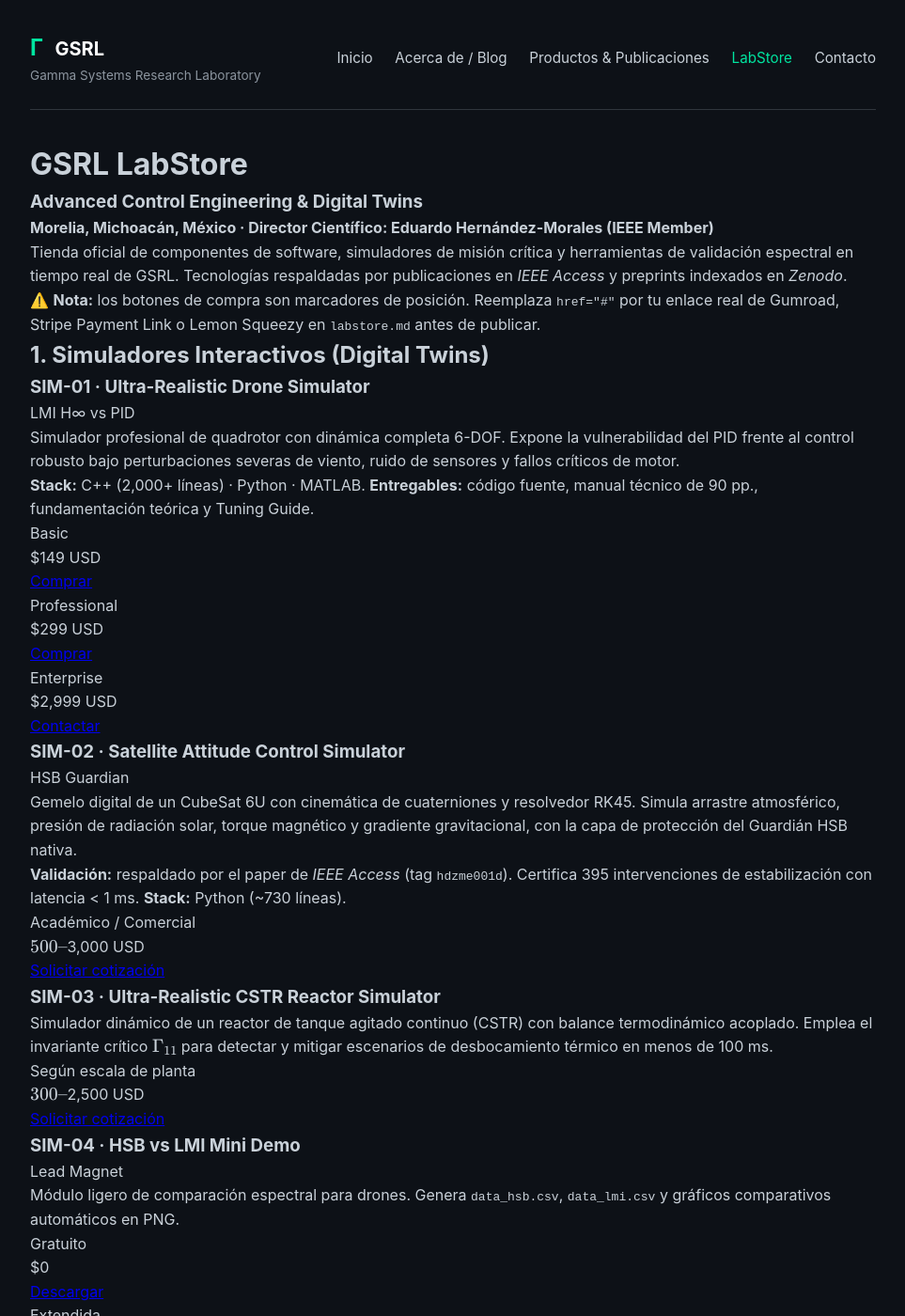
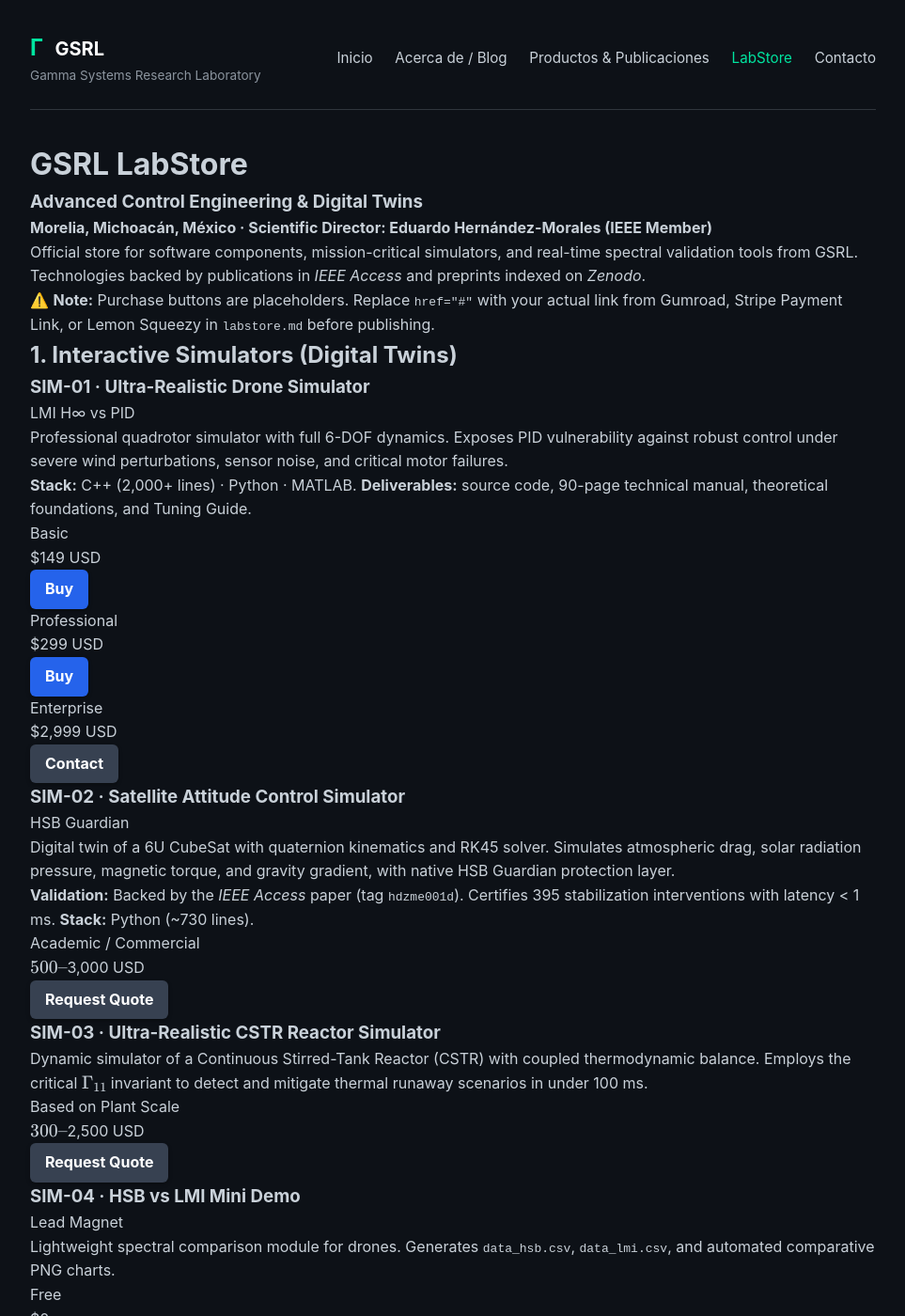
Before and after one commit to eduardohernandezmoralesa01-winsa/eduardohernandezmoralesa01-winsa, a Jekyll site: the page built from labstore.md, in a window 1280 px wide and 1400 px high. Shown: the whole window at 94% size, without its empty margins (158-1121 px from the left). Built offline with Jekyll 4.4.1, drawn with Linux system fonts in a browser that asks for light colours; some of the changed text lies outside the part shown.

Commit message:
Actualizar labstore.md

```diff
--- a/labstore.md
+++ b/labstore.md
@@ -7,38 +7,38 @@ permalink: /labstore/
 # GSRL LabStore
 
 ### Advanced Control Engineering & Digital Twins
-**Morelia, Michoacán, México · Director Científico: Eduardo Hernández-Morales (IEEE Member)**
+**Morelia, Michoacán, México · Scientific Director: Eduardo Hernández-Morales (IEEE Member)**
 
-Tienda oficial de componentes de software, simuladores de misión crítica y herramientas de validación espectral en tiempo real de GSRL. Tecnologías respaldadas por publicaciones en *IEEE Access* y preprints indexados en *Zenodo*.
+Official store for software components, mission-critical simulators, and real-time spectral validation tools from GSRL. Technologies backed by publications in *IEEE Access* and preprints indexed on *Zenodo*.
 
 <div class="card" style="border-color: var(--warn)">
-⚠️ <strong>Nota:</strong> los botones de compra son marcadores de posición. Reemplaza <code>href="#"</code> por tu enlace real de Gumroad, Stripe Payment Link o Lemon Squeezy en <code>labstore.md</code> antes de publicar.
+⚠️ <strong>Note:</strong> Purchase buttons are placeholders. Replace <code>href="#"</code> with your actual link from Gumroad, Stripe Payment Link, or Lemon Squeezy in <code>labstore.md</code> before publishing.
 </div>
 
-## 1. Simuladores Interactivos (Digital Twins)
+## 1. Interactive Simulators (Digital Twins)
 
 <div class="product">
   <div class="product-header">
     <h3>SIM-01 · Ultra-Realistic Drone Simulator</h3>
     <span class="product-tag">LMI H∞ vs PID</span>
   </div>
-  <p>Simulador profesional de quadrotor con dinámica completa 6-DOF. Expone la vulnerabilidad del PID frente al control robusto bajo perturbaciones severas de viento, ruido de sensores y fallos críticos de motor.</p>
-  <p><strong>Stack:</strong> C++ (2,000+ líneas) · Python · MATLAB. <strong>Entregables:</strong> código fuente, manual técnico de 90 pp., fundamentación teórica y Tuning Guide.</p>
+  <p>Professional quadrotor simulator with full 6-DOF dynamics. Exposes PID vulnerability against robust control under severe wind perturbations, sensor noise, and critical motor failures.</p>
+  <p><strong>Stack:</strong> C++ (2,000+ lines) · Python · MATLAB. <strong>Deliverables:</strong> source code, 90-page technical manual, theoretical foundations, and Tuning Guide.</p>
   <div class="price-tiers">
     <div class="tier">
       <div class="tier-name">Basic</div>
       <div class="tier-price">$149 USD</div>
-      <a href="#" class="buy-btn">Comprar</a>
+      <a href="#" class="buy-btn" style="color: #ffffff !important; background-color: #2563eb; padding: 8px 16px; border-radius: 6px; text-decoration: none; display: inline-block; font-weight: bold; box-shadow: 0 2px 4px rgba(0,0,0,0.3);">Buy</a>
     </div>
     <div class="tier">
       <div class="tier-name">Professional</div>
       <div class="tier-price">$299 USD</div>
-      <a href="#" class="buy-btn">Comprar</a>
+      <a href="#" class="buy-btn" style="color: #ffffff !important; background-color: #2563eb; padding: 8px 16px; border-radius: 6px; text-decoration: none; display: inline-block; font-weight: bold; box-shadow: 0 2px 4px rgba(0,0,0,0.3);">Buy</a>
     </div>
     <div class="tier">
       <div class="tier-name">Enterprise</div>
       <div class="tier-price">$2,999 USD</div>
-      <a href="#" class="buy-btn secondary">Contactar</a>
+      <a href="#" class="buy-btn secondary" style="color: #ffffff !important; background-color: #374151; padding: 8px 16px; border-radius: 6px; text-decoration: none; display: inline-block; font-weight: bold; box-shadow: 0 2px 4px rgba(0,0,0,0.3);">Contact</a>
     </div>
   </div>
 </div>
@@ -48,13 +48,13 @@ Tienda oficial de componentes de software, simuladores de misión crítica y her
     <h3>SIM-02 · Satellite Attitude Control Simulator</h3>
     <span class="product-tag">HSB Guardian</span>
   </div>
-  <p>Gemelo digital de un CubeSat 6U con cinemática de cuaterniones y resolvedor RK45. Simula arrastre atmosférico, presión de radiación solar, torque magnético y gradiente gravitacional, con la capa de protección del Guardián HSB nativa.</p>
-  <p><strong>Validación:</strong> respaldado por el paper de <em>IEEE Access</em> (tag <code>hdzme001d</code>). Certifica 395 intervenciones de estabilización con latencia &lt; 1 ms. <strong>Stack:</strong> Python (~730 líneas).</p>
+  <p>Digital twin of a 6U CubeSat with quaternion kinematics and RK45 solver. Simulates atmospheric drag, solar radiation pressure, magnetic torque, and gravity gradient, with native HSB Guardian protection layer.</p>
+  <p><strong>Validation:</strong> Backed by the <em>IEEE Access</em> paper (tag <code>hdzme001d</code>). Certifies 395 stabilization interventions with latency &lt; 1 ms. <strong>Stack:</strong> Python (~730 lines).</p>
   <div class="price-tiers">
     <div class="tier">
-      <div class="tier-name">Académico / Comercial</div>
+      <div class="tier-name">Academic / Commercial</div>
       <div class="tier-price">$500 – $3,000 USD</div>
-      <a href="#" class="buy-btn secondary">Solicitar cotización</a>
+      <a href="#" class="buy-btn secondary" style="color: #ffffff !important; background-color: #374151; padding: 8px 16px; border-radius: 6px; text-decoration: none; display: inline-block; font-weight: bold; box-shadow: 0 2px 4px rgba(0,0,0,0.3);">Request Quote</a>
     </div>
   </div>
 </div>
@@ -63,12 +63,12 @@ Tienda oficial de componentes de software, simuladores de misión crítica y her
   <div class="product-header">
     <h3>SIM-03 · Ultra-Realistic CSTR Reactor Simulator</h3>
   </div>
-  <p>Simulador dinámico de un reactor de tanque agitado continuo (CSTR) con balance termodinámico acoplado. Emplea el invariante crítico $\Gamma_{11}$ para detectar y mitigar escenarios de desbocamiento térmico en menos de 100 ms.</p>
+  <p>Dynamic simulator of a Continuous Stirred-Tank Reactor (CSTR) with coupled thermodynamic balance. Employs the critical $\Gamma_{11}$ invariant to detect and mitigate thermal runaway scenarios in under 100 ms.</p>
   <div class="price-tiers">
     <div class="tier">
-      <div class="tier-name">Según escala de planta</div>
+      <div class="tier-name">Based on Plant Scale</div>
       <div class="tier-price">$300 – $2,500 USD</div>
-      <a href="#" class="buy-btn secondary">Solicitar cotización</a>
+      <a href="#" class="buy-btn secondary" style="color: #ffffff !important; background-color: #374151; padding: 8px 16px; border-radius: 6px; text-decoration: none; display: inline-block; font-weight: bold; box-shadow: 0 2px 4px rgba(0,0,0,0.3);">Request Quote</a>
     </div>
   </div>
 </div>
@@ -78,68 +78,68 @@ Tienda oficial de componentes de software, simuladores de misión crítica y her
     <h3>SIM-04 · HSB vs LMI Mini Demo</h3>
     <span class="product-tag">Lead Magnet</span>
   </div>
-  <p>Módulo ligero de comparación espectral para drones. Genera <code>data_hsb.csv</code>, <code>data_lmi.csv</code> y gráficos comparativos automáticos en PNG.</p>
+  <p>Lightweight spectral comparison module for drones. Generates <code>data_hsb.csv</code>, <code>data_lmi.csv</code>, and automated comparative PNG charts.</p>
   <div class="price-tiers">
     <div class="tier">
-      <div class="tier-name">Gratuito</div>
+      <div class="tier-name">Free</div>
       <div class="tier-price">$0</div>
-      <a href="#" class="buy-btn">Descargar</a>
+      <a href="#" class="buy-btn" style="color: #ffffff !important; background-color: #059669; padding: 8px 16px; border-radius: 6px; text-decoration: none; display: inline-block; font-weight: bold; box-shadow: 0 2px 4px rgba(0,0,0,0.3);">Download</a>
     </div>
     <div class="tier">
-      <div class="tier-name">Extendida</div>
+      <div class="tier-name">Extended</div>
       <div class="tier-price">$9 – $19 USD</div>
-      <a href="#" class="buy-btn">Comprar</a>
+      <a href="#" class="buy-btn" style="color: #ffffff !important; background-color: #2563eb; padding: 8px 16px; border-radius: 6px; text-decoration: none; display: inline-block; font-weight: bold; box-shadow: 0 2px 4px rgba(0,0,0,0.3);">Buy</a>
     </div>
   </div>
 </div>
 
-## 2. Toolkits de Código y Suites de Control
+## 2. Code Toolkits & Control Suites
 
 <div class="product">
   <div class="product-header"><h3>TK-01 · LMI H∞ Controller Toolkit</h3></div>
-  <p>Framework multi-plataforma para diseño automatizado de controladores robustos mediante LMIs con garantías globales de optimalidad ($\|T_{zw}\|_\infty < \gamma$). Soporte: MATLAB, Python, C++ (generador de Simulink incluido).</p>
+  <p>Cross-platform framework for automated robust controller design via LMIs with global optimality guarantees ($\|T_{zw}\|_\infty < \gamma$). Support: MATLAB, Python, C++ (Simulink generator included).</p>
   <div class="price-tiers">
-    <div class="tier"><div class="tier-name">Estudiante</div><div class="tier-price">$25 – $40 USD</div><a href="#" class="buy-btn">Comprar</a></div>
-    <div class="tier"><div class="tier-name">Departamental</div><div class="tier-price">$120 – $200 USD</div><a href="#" class="buy-btn">Comprar</a></div>
-    <div class="tier"><div class="tier-name">Comercial</div><div class="tier-price">$200 – $400 USD</div><a href="#" class="buy-btn secondary">Contactar</a></div>
+    <div class="tier"><div class="tier-name">Student</div><div class="tier-price">$25 – $40 USD</div><a href="#" class="buy-btn" style="color: #ffffff !important; background-color: #2563eb; padding: 8px 16px; border-radius: 6px; text-decoration: none; display: inline-block; font-weight: bold;">Buy</a></div>
+    <div class="tier"><div class="tier-name">Departmental</div><div class="tier-price">$120 – $200 USD</div><a href="#" class="buy-btn" style="color: #ffffff !important; background-color: #2563eb; padding: 8px 16px; border-radius: 6px; text-decoration: none; display: inline-block; font-weight: bold;">Buy</a></div>
+    <div class="tier"><div class="tier-name">Commercial</div><div class="tier-price">$200 – $400 USD</div><a href="#" class="buy-btn secondary" style="color: #ffffff !important; background-color: #374151; padding: 8px 16px; border-radius: 6px; text-decoration: none; display: inline-block; font-weight: bold;">Contact</a></div>
   </div>
 </div>
 
 <div class="product">
   <div class="product-header">
     <h3>TK-02 · HSB + Gamma Diagnostics + OCS Supervisor Suite</h3>
-    <span class="product-tag">Producto insignia</span>
+    <span class="product-tag">Flagship Product</span>
   </div>
-  <p>Sistema de monitoreo espectral en tiempo real. Capa de supervisión que opera sobre controladores heredados sin alterar su certificación nominal.</p>
+  <p>Real-time spectral monitoring system. Supervisory layer operating on legacy controllers without altering their nominal certification.</p>
   <ul>
-    <li><strong>HSB Guardian:</strong> certificación de estabilidad en &lt; 1 ms, $\mathcal{O}(n^2)$.</li>
-    <li><strong>Gamma Diagnostics:</strong> monitoreo multivariable ($\Gamma_{11}$, $\Gamma_{58}$, $\Gamma_2$).</li>
-    <li><strong>OCS Supervisor:</strong> acciones correctivas autónomas bajo garantías de Lyapunov.</li>
+    <li><strong>HSB Guardian:</strong> Stability certification in &lt; 1 ms, $\mathcal{O}(n^2)$.</li>
+    <li><strong>Gamma Diagnostics:</strong> Multivariable monitoring ($\Gamma_{11}$, $\Gamma_{58}$, $\Gamma_2$).</li>
+    <li><strong>OCS Supervisor:</strong> Autonomous corrective actions under Lyapunov guarantees.</li>
   </ul>
   <div class="price-tiers">
-    <div class="tier"><div class="tier-name">Académico</div><div class="tier-price">$35 – $60 USD</div><a href="#" class="buy-btn">Comprar</a></div>
-    <div class="tier"><div class="tier-name">Por planta industrial</div><div class="tier-price">$10,000 – $50,000 USD</div><a href="#" class="buy-btn secondary">Contactar</a></div>
-    <div class="tier"><div class="tier-name">Royalty embebido</div><div class="tier-price">$500 – $5,000 USD</div><a href="#" class="buy-btn secondary">Contactar</a></div>
+    <div class="tier"><div class="tier-name">Academic</div><div class="tier-price">$35 – $60 USD</div><a href="#" class="buy-btn" style="color: #ffffff !important; background-color: #2563eb; padding: 8px 16px; border-radius: 6px; text-decoration: none; display: inline-block; font-weight: bold;">Buy</a></div>
+    <div class="tier"><div class="tier-name">Per Industrial Plant</div><div class="tier-price">$10,000 – $50,000 USD</div><a href="#" class="buy-btn secondary" style="color: #ffffff !important; background-color: #374151; padding: 8px 16px; border-radius: 6px; text-decoration: none; display: inline-block; font-weight: bold;">Contact</a></div>
+    <div class="tier"><div class="tier-name">Embedded Royalty</div><div class="tier-price">$500 – $5,000 USD</div><a href="#" class="buy-btn secondary" style="color: #ffffff !important; background-color: #374151; padding: 8px 16px; border-radius: 6px; text-decoration: none; display: inline-block; font-weight: bold;">Contact</a></div>
   </div>
 </div>
 
 <div class="product">
   <div class="product-header"><h3>TK-03 · MRAC Complete Toolkit</h3></div>
-  <p>Control Adaptativo por Modelo de Referencia (regla MIT + estabilidad Lyapunov). Incluye métricas RMSE y settling time.</p>
+  <p>Model Reference Adaptive Control (MIT rule + Lyapunov stability). Includes RMSE and settling time metrics.</p>
   <div class="price-tiers">
-    <div class="tier"><div class="tier-name">Académico</div><div class="tier-price">$20 – $30 USD</div><a href="#" class="buy-btn">Comprar</a></div>
-    <div class="tier"><div class="tier-name">Comercial</div><div class="tier-price">$150 – $300 USD</div><a href="#" class="buy-btn secondary">Contactar</a></div>
+    <div class="tier"><div class="tier-name">Academic</div><div class="tier-price">$20 – $30 USD</div><a href="#" class="buy-btn" style="color: #ffffff !important; background-color: #2563eb; padding: 8px 16px; border-radius: 6px; text-decoration: none; display: inline-block; font-weight: bold;">Buy</a></div>
+    <div class="tier"><div class="tier-name">Commercial</div><div class="tier-price">$150 – $300 USD</div><a href="#" class="buy-btn secondary" style="color: #ffffff !important; background-color: #374151; padding: 8px 16px; border-radius: 6px; text-decoration: none; display: inline-block; font-weight: bold;">Contact</a></div>
   </div>
 </div>
 
-## 3. Bundles Promocionales
+## 3. Promotional Bundles
 
-| Bundle | Componentes | Precio Académico | Precio Comercial |
+| Bundle | Components | Academic Price | Commercial Price |
 |---|---|---|---|
 | **Gamma EDU** | PID + LMI H∞ Toolkit + MRAC Complete | $1,000 USD | N/A |
-| **Gamma PRO** | LMI Toolkit + MRAC Toolkit + HSB & Gamma Diagnostics Suite | Consultar | $25,000 USD |
-| **Gamma ENTERPRISE** | Acceso total al catálogo + soporte prioritario + licencia comercial irrestricta | N/A | $60,000+ USD |
+| **Gamma PRO** | LMI Toolkit + MRAC Toolkit + HSB & Gamma Diagnostics Suite | Inquire | $25,000 USD |
+| **Gamma ENTERPRISE** | Full catalog access + priority support + unrestricted commercial license | N/A | $60,000+ USD |
 
 ---
 
-> **Nota:** el 80% de las tecnologías listadas se derivan directamente de frameworks numéricos consolidados y simulaciones matemáticas en producción. Para cotizaciones corporativas, NDA o integraciones a medida, contacta directamente a **gammasystemsresearchlab@gmail.com**.
+> **Note:** 80% of listed technologies derive directly from consolidated numerical frameworks and active production mathematical simulations. For corporate quotes, NDAs, or custom integrations, contact **gammasystemsresearchlab@gmail.com** directly.
```
